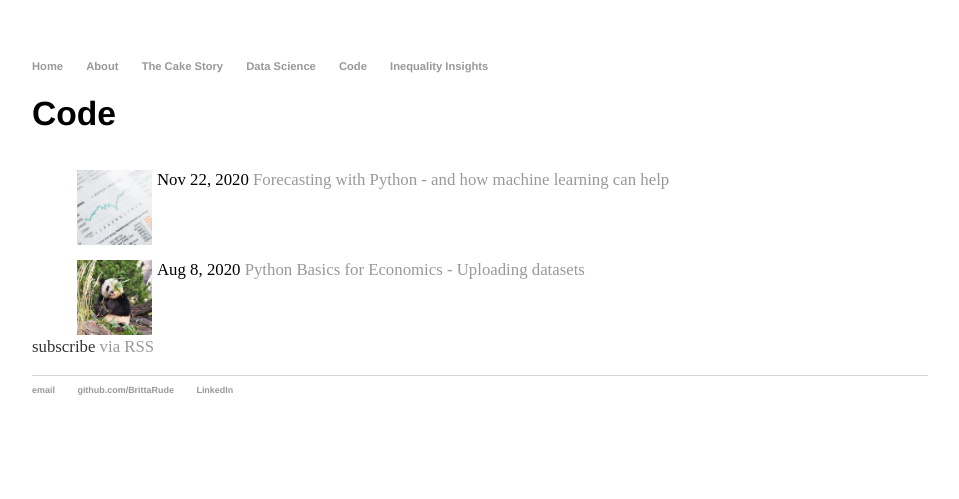
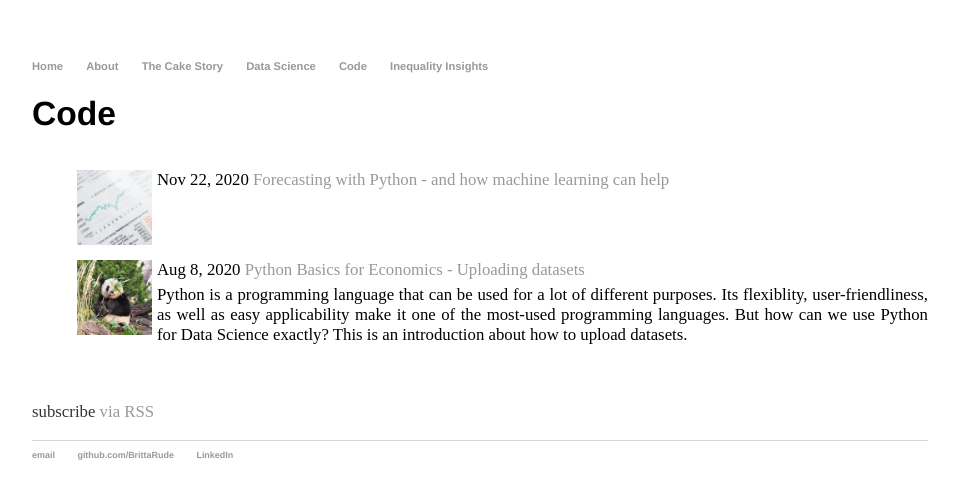
Before and after one commit to BrittaRude/BrittaRude.github.io, a Jekyll site: the page built from code/index.html, in a window 1280 px wide. Shown: the top 499 px of the page, without its empty margins (160-1119 px from the left). Built offline with Jekyll 4.4.1, drawn with Linux system fonts in a browser that asks for light colours.

Commit message:
Update 2020-08-09-britta-rude-basic-python-for-economics.md

```diff
--- a/inputs_code/_posts/2020-08-09-britta-rude-basic-python-for-economics.md
+++ b/inputs_code/_posts/2020-08-09-britta-rude-basic-python-for-economics.md
@@ -2,6 +2,7 @@
 layout: post
 title: "Python Basics for Economics - Uploading datasets"
 date: 2020-08-08
+myexcerpt: Python is a programming language that can be used for a lot of different purposes. Its flexiblity, user-friendliness, as well as easy applicability make it one of the most-used programming languages. But how can we use Python for Data Science exactly? This is an introduction about how to upload datasets.
 image: /images/Pandas.jpg
 ---
 
```
